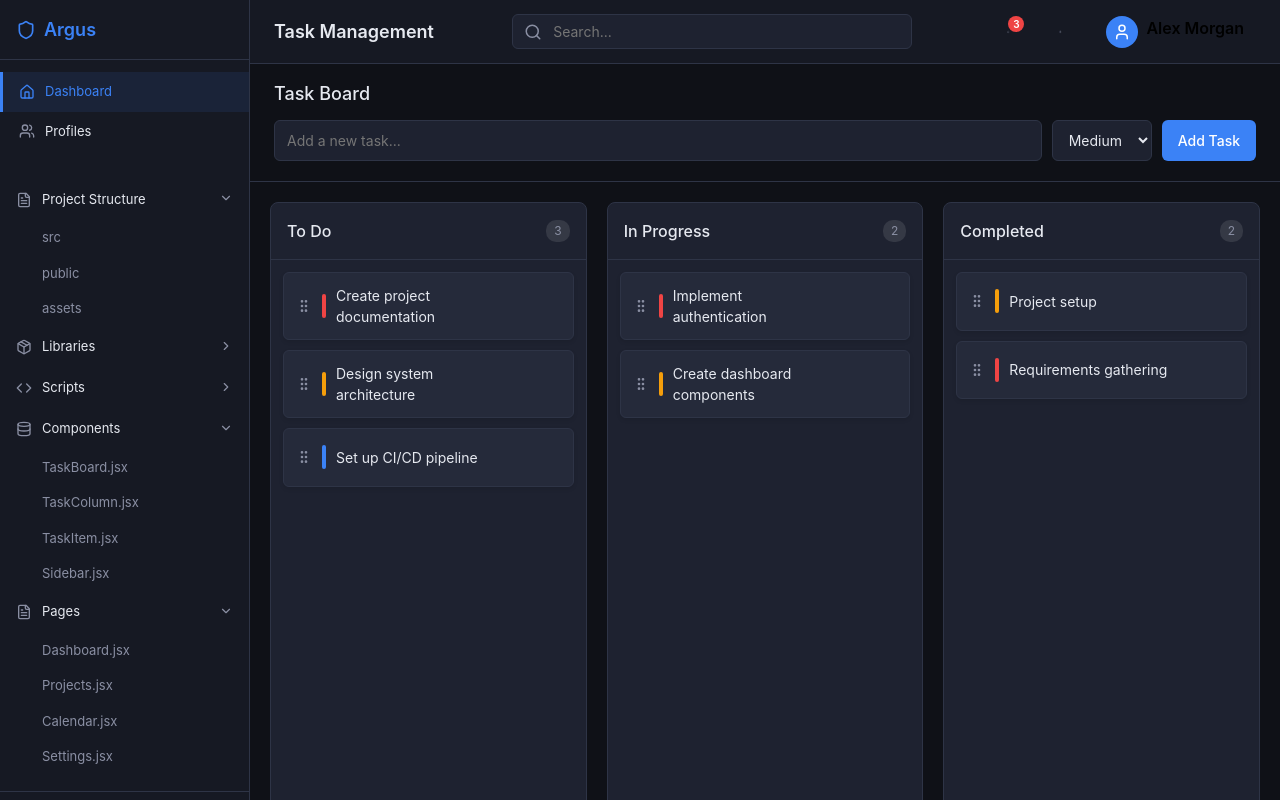
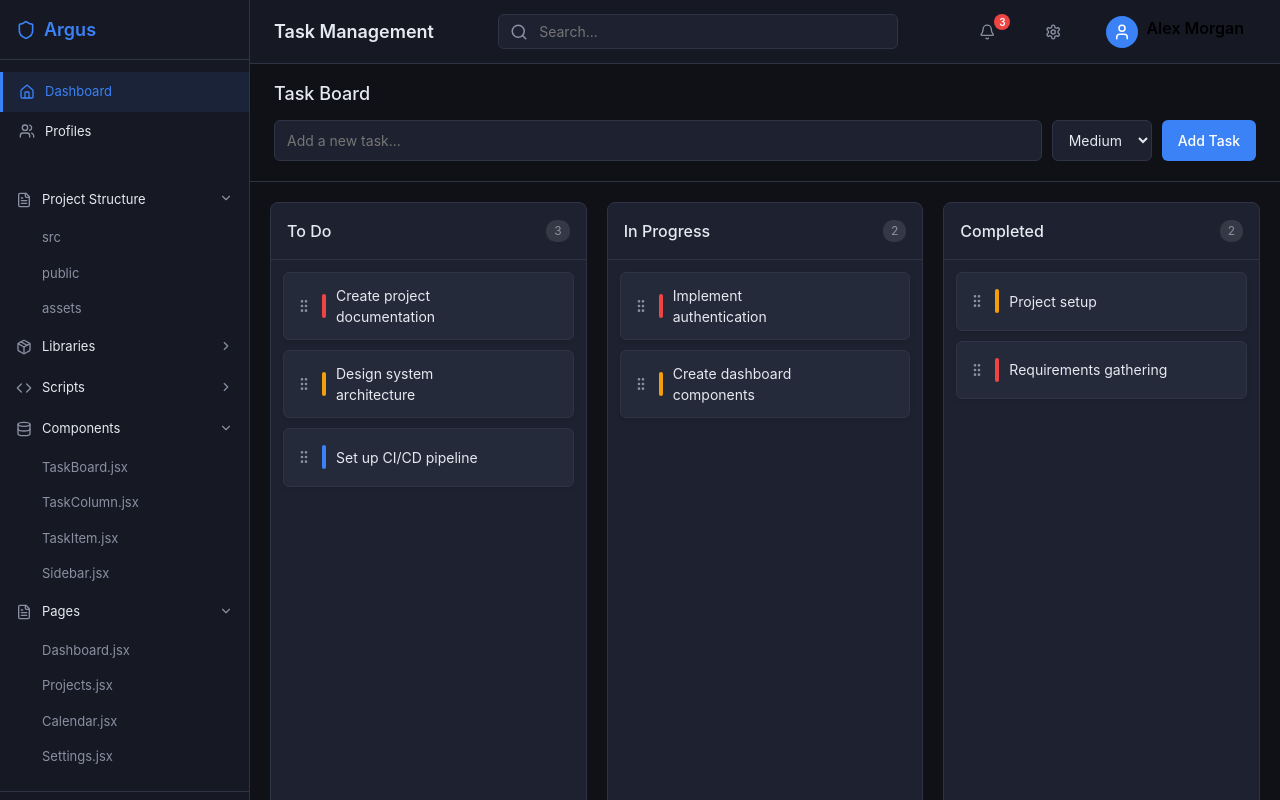
Before and after one commit to Huzaifa-io/Drag-and-Drop, a React (Vite) app: page / in a window 1280 px wide. Built offline with nearby package versions, Linux system fonts and the light colour scheme.

Commit message:
refactor: adjust header action button size and remove commented styles

```diff
--- a/src/styles/Header.css
+++ b/src/styles/Header.css
@@ -58,10 +58,12 @@
   .header-action-btn {
     position: relative;
     display: flex;
+    /* background: #000;
+    color: white; */
     align-items: center;
     justify-content: center;
-    width: 36px;
-    height: 36px;
+    width: 50px;
+    height: 40px;
     border-radius: 6px;
     color: var(--text-muted);
     transition: all 0.2s;
```
